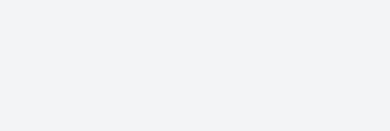
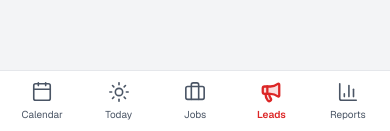
Before and after one commit to jaredvgraham/gpw, a Next.js app: page /leads in a window 390 px wide. Shown: the part 710-841 px from the top of the page. Built offline with nearby package versions, Linux system fonts and the light colour scheme; no server answers; the database is empty.

Commit message:
Show leads in the mobile bottom nav.
Co-authored-by: Cursor <cursoragent@cursor.com>

```diff
--- a/src/components/layout/AppShell.tsx
+++ b/src/components/layout/AppShell.tsx
@@ -11,7 +11,7 @@ import DataSyncIndicator from "./DataSyncIndicator";
 import { JobModalProvider } from "@/contexts/JobModalContext";
 import { AppDataProvider } from "@/contexts/AppDataContext";
 
-const BOTTOM_NAV_PATHS = ["/calendar", "/today", "/jobs", "/customers", "/dashboard"];
+const BOTTOM_NAV_PATHS = ["/calendar", "/today", "/jobs", "/leads", "/dashboard"];
 
 export default function AppShell({ children }: { children: React.ReactNode }) {
   const pathname = usePathname();
--- a/src/components/layout/MobileBottomNav.tsx
+++ b/src/components/layout/MobileBottomNav.tsx
@@ -2,14 +2,14 @@
 
 import Link from "next/link";
 import { usePathname } from "next/navigation";
-import { Calendar, Sun, Briefcase, Users, BarChart3 } from "lucide-react";
+import { Calendar, Sun, Briefcase, Megaphone, BarChart3 } from "lucide-react";
 import { cn } from "@/lib/cn";
 
 const navItems = [
   { href: "/calendar", label: "Calendar", icon: Calendar },
   { href: "/today", label: "Today", icon: Sun },
   { href: "/jobs", label: "Jobs", icon: Briefcase },
-  { href: "/customers", label: "Customers", icon: Users },
+  { href: "/leads", label: "Leads", icon: Megaphone },
   { href: "/dashboard", label: "Reports", icon: BarChart3 },
 ];
 
```
